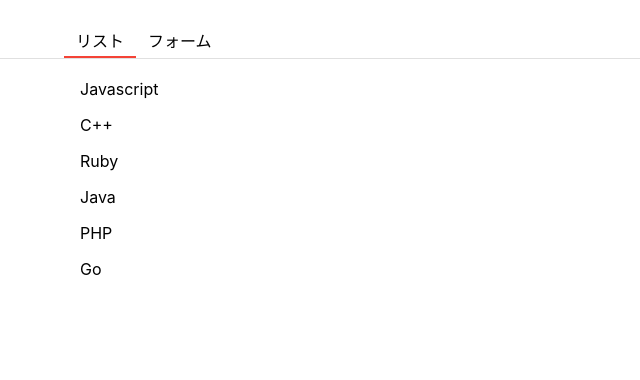
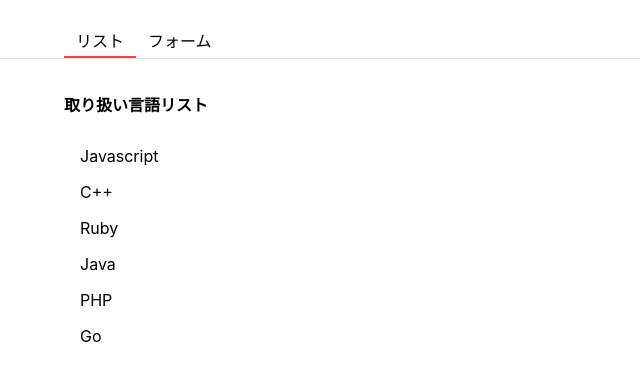
Before and after one commit to redrabbit1104/react-toturial, a React (Create React App) app: page / in a window 1280 px wide. Shown: the top 380 px of the page, without its empty margins (0-640 px from the left). Built offline with nearby package versions, Linux system fonts and the light colour scheme.

Commit message:
hoc,children for class components

```diff
--- a/src/App.js
+++ b/src/App.js
@@ -3,6 +3,7 @@
 import { Form } from "./Form";
 import { getLanguages } from "./const/languages";
 import styled from "styled-components";
+import { withLoading } from "./hoc/withLoading";
 
 const Header = styled.header`
   display: flex;
@@ -27,15 +28,9 @@
 class App extends React.Component {
   constructor(props) {
     super(props);
-    this.state = { tab: "list", langs: [] };
+    this.state = { tab: "list", langs: props.data };
   }
-  componentDidMount() {
-    this.fetchLanguages();
-  }
-  async fetchLanguages() {
-    const langs = await getLanguages();
-    this.setState({ langs });
-  }
+
   addLang(lang) {
     this.setState({ tab: "list", langs: [...this.state.langs, lang] });
   }
@@ -70,4 +65,4 @@
   }
 }
 
-export default App;
+export default withLoading(App, getLanguages);
--- a/src/Form.js
+++ b/src/Form.js
@@ -1,10 +1,7 @@
 import React from "react";
 import styled from "styled-components";
 import { Button } from "./components/button";
-
-const Container = styled.div`
-  padding: 12px 64px;
-`;
+import { TabBodyContainer } from "./components/tab-body-container";
 
 const Label = styled.label`
   display: flex;
@@ -39,8 +36,7 @@
   render() {
     const { text } = this.state;
     return (
-      <Container>
-        <h4>新しい言語を追加</h4>
+      <TabBodyContainer title="新しい言語を追加">
         <form onSubmit={(e) => this.submitForm(e)}>
           <div>
             <Label>言語</Label>
@@ -54,7 +50,7 @@
             </ButtonContainer>
           </div>
         </form>
-      </Container>
+      </TabBodyContainer>
     );
   }
 }
--- a/src/List.js
+++ b/src/List.js
@@ -1,9 +1,6 @@
 import React from "react";
 import styled from "styled-components";
-
-const Container = styled.div`
-  padding: 12px 64px;
-`;
+import { TabBodyContainer } from "./components/tab-body-container";
 
 const ListItem = styled.div`
   padding: 8px 16px;
@@ -16,11 +13,11 @@
   render() {
     const { langs } = this.props;
     return (
-      <Container>
+      <TabBodyContainer title="取り扱い言語リスト">
         {langs.map((lang, index) => {
           return <ListItem key={index}>{lang}</ListItem>;
         })}
-      </Container>
+      </TabBodyContainer>
     );
   }
 }
--- /dev/null
+++ b/src/components/tab-body-container.js
@@ -0,0 +1,18 @@
+import React from "react";
+import styled from "styled-components";
+
+const Container = styled.div`
+  padding: 12px 64px;
+`;
+
+export class TabBodyContainer extends React.Component {
+  render() {
+    const { children, title } = this.props;
+    return (
+      <Container>
+        <h4>{title}</h4>
+        {children}
+      </Container>
+    );
+  }
+}
--- /dev/null
+++ b/src/hoc/withLoading.js
@@ -0,0 +1,30 @@
+import React from "react";
+import styled from "styled-components";
+
+const LoadDiv = styled.div`
+  padding: 36px;
+`;
+
+export const withLoading = (WrappedComponent, fetchData) => {
+  class HOC extends React.Component {
+    constructor(props) {
+      super(props);
+      this.state = { data: null };
+    }
+    componentDidMount() {
+      this.fetch();
+    }
+    async fetch() {
+      const data = await fetchData();
+      this.setState({ data });
+    }
+    render() {
+      const { data } = this.state;
+
+      const Loading = <LoadDiv>ロード中...</LoadDiv>;
+
+      return data ? <WrappedComponent data={data} /> : Loading;
+    }
+  }
+  return HOC;
+};
```
